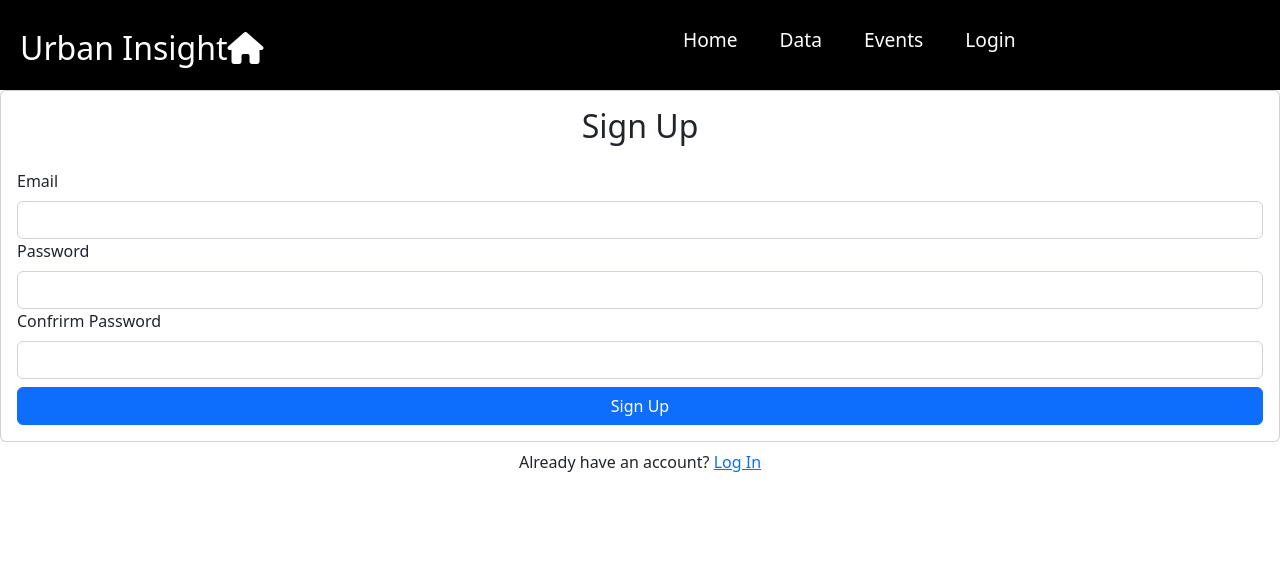
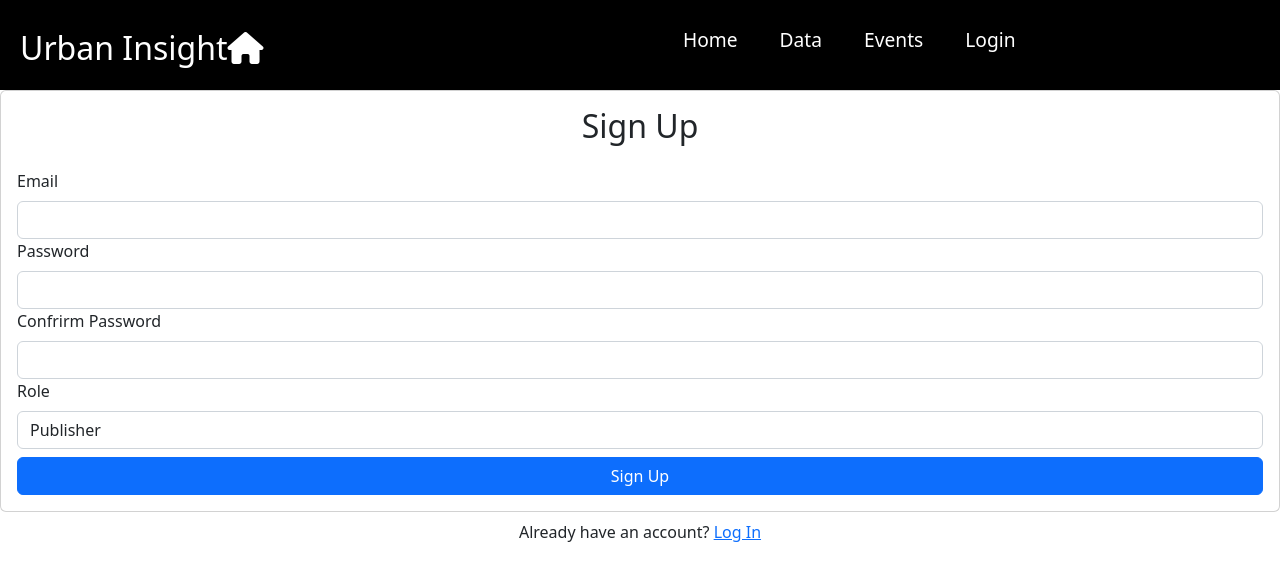
Before and after one commit to lewismuchoki/Urban-Insight-Data-Portal, a React (Create React App) app: page /signup in a window 1280 px wide. Shown: the top 580 px of the page. Built offline with nearby package versions, Linux system fonts and the light colour scheme; no server answers.

Commit message:
Added publisher and consumer roles

```diff
--- a/package.json
+++ b/package.json
@@ -7,6 +7,7 @@
     "@testing-library/react": "^13.4.0",
     "@testing-library/user-event": "^13.5.0",
     "bootstrap": "^5.2.3",
+    "express": "^4.18.2",
     "firebase": "^9.17.2",
     "react": "^18.2.0",
     "react-bootstrap": "^2.7.2",
--- a/public/index.html
+++ b/public/index.html
@@ -12,7 +12,7 @@
       manifest.json provides metadata used when your web app is installed on a
       user's mobile device or desktop. See https://developers.google.com/web/fundamentals/web-app-manifest/
     -->
-    <link rel="manifest" href="%PUBLIC_URL%/manifest.json" />
+
     <link rel="stylesheet" href="https://cdnjs.cloudflare.com/ajax/libs/font-awesome/6.3.0/css/all.min.css" integrity="sha512-SzlrxWUlpfuzQ+pcUCosxcglQRNAq/DZjVsC0lE40xsADsfeQoEypE+enwcOiGjk/bSuGGKHEyjSoQ1zVisanQ==" crossorigin="anonymous" referrerpolicy="no-referrer" />
     <!--
       Notice the use of %PUBLIC_URL% in the tags above.
--- a/src/components/pages/Data.js
+++ b/src/components/pages/Data.js
@@ -3,7 +3,7 @@ import React from 'react'
 export default function Data() {
   return (
     <div>
-      <h2>Data page</h2>
+      <h2>Data </h2>
     </div>
   )
 }
--- a/src/components/pages/Events.js
+++ b/src/components/pages/Events.js
@@ -3,7 +3,7 @@ import React from 'react'
 export default function Events() {
   return (
     <div>
-      <h2>Events page</h2>
+      <h2>Events </h2>
     </div>
   )
 }
--- a/src/components/pages/Home.js
+++ b/src/components/pages/Home.js
@@ -3,7 +3,7 @@ import React from "react";
 export default function Home() {
   return (
     <div>
-      <h2>Home page</h2>
+      <h2>Home </h2>
     </div>
   );
 }
--- a/src/components/pages/Signup.js
+++ b/src/components/pages/Signup.js
@@ -3,11 +3,14 @@ import { useState, useRef } from 'react'
 import { Button, Form, Card, Alert } from "react-bootstrap"
 import { useAuth } from '../../context/AuthContext'
 import { Link, useNavigate } from "react-router-dom"
+import { collection, addDoc } from "firebase/firestore";
+import { db } from '../../firebase'
 
 export default function Signup() {
     const emailRef = useRef()
     const passwordRef = useRef()
     const passwordConfirmRef = useRef()
+    const roleRef = useRef()
     const { signup } = useAuth()
     const [error, setError] = useState("")
     const [loading, setLoading] = useState(false)
@@ -21,21 +24,28 @@ export default function Signup() {
       }
 
       try {
-        setError("")
-        setLoading(true)
-        console.log("Attempting to create user with email: ", emailRef.current.value);
-        await signup(emailRef.current.value, passwordRef.current.value)
-        console.log("Successfully created user!");
+        setError("");
+        setLoading(true);
+        console.log("Attempting to create user with email: ", emailRef.current.value)
+        const newUserCredential = await signup(
+          emailRef.current.value,
+          passwordRef.current.value
+        );
+        await addDoc(collection(db, "users"), {
+          uid: newUserCredential.user.uid,
+          email: newUserCredential.user.email,
+          role: roleRef.current.value,
+          approved: false,
+        });
         navigate('/')
-      } catch (error) {
+      } catch(error) {
         console.error("Error creating user:", error);
         setError("Failed to create an account");
-      } finally {
-        setLoading(false)
       }
 
-      setLoading(false)
+      setLoading(false);
     }
+
     return (
       <>
         <Card>
@@ -55,6 +65,13 @@ export default function Signup() {
                 <Form.Label>Confrirm Password</Form.Label>
                 <Form.Control type="password" ref={passwordConfirmRef} required />
               </Form.Group>
+              <Form.Group id="role">
+              <Form.Label>Role</Form.Label>
+              <Form.Control as='select' ref={roleRef} required>
+               <option value="publisher">Publisher</option>
+               <option value="consumer">Consumer</option>
+              </Form.Control>
+            </Form.Group>
               <Button disabled = {loading} className="w-100 mt-2" type="submit">
                 Sign Up
               </Button>
--- a/src/components/pages/Tools.js
+++ b/src/components/pages/Tools.js
@@ -3,7 +3,7 @@ import React from 'react'
 export default function Tools() {
   return (
     <div>
-      <h2>Tools page</h2>
+      <h2>Tools </h2>
     </div>
   )
 }
--- a/src/firebase.js
+++ b/src/firebase.js
@@ -1,5 +1,6 @@
 import { getAuth } from 'firebase/auth'
 import { initializeApp } from "firebase/app";
+import { getFirestore } from "firebase/firestore"
 
 const firebaseConfig = {
   apiKey: "AIzaSyDebPzRutuQgQDbfyPg14FdYmEqXSzH1Rs",
@@ -13,5 +14,7 @@ const firebaseConfig = {
 
 // Initialize Firebase
 const app = initializeApp(firebaseConfig);
+const auth = getAuth(app)
+const db = getFirestore(app)
 
-export const auth = getAuth(app)
+export { auth, db}
```
Also changed, not shown: 2 other files (tests, documents, lock files or other folders).
